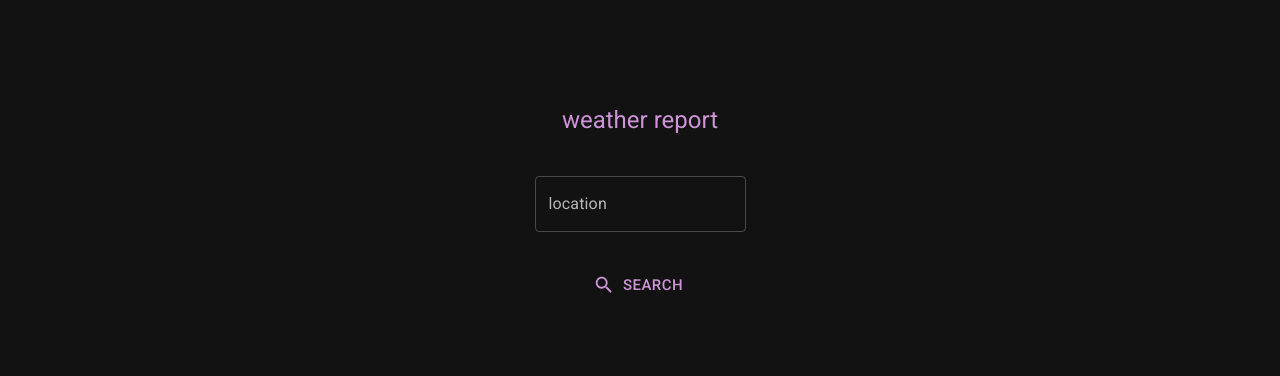
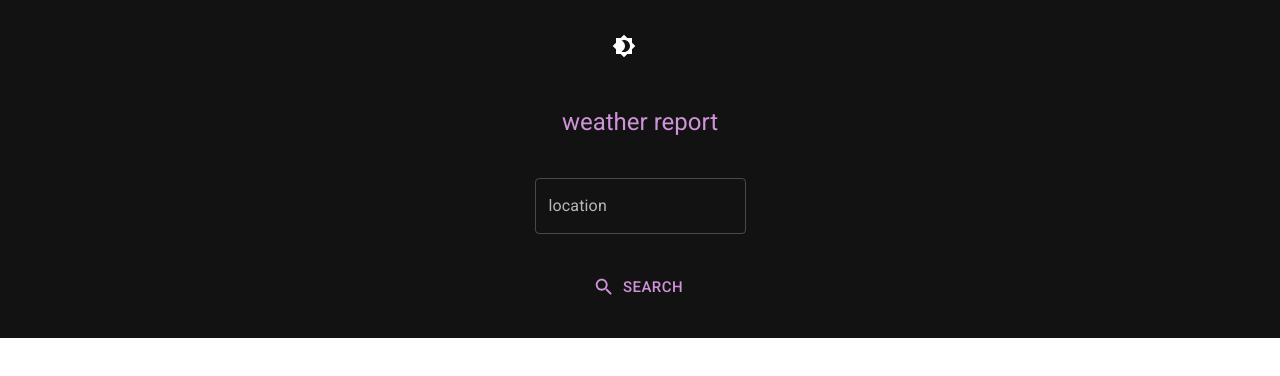
Before and after one commit to Antik88/weather, a React (Create React App) app: page / in a window 1280 px wide. Shown: the top 376 px of the page. Built offline with nearby package versions, Linux system fonts and the light colour scheme.

Commit message:
lightTheme first commit

```diff
--- a/package.json
+++ b/package.json
@@ -14,7 +14,7 @@
     "gh-pages": "^5.0.0",
     "react": "^18.2.0",
     "react-dom": "^18.2.0",
-    "react-scripts": "5.0.1",
+    "react-scripts": "^5.0.1",
     "web-vitals": "^2.1.4"
   },
   "scripts": {
--- a/src/App.js
+++ b/src/App.js
@@ -1,26 +1,48 @@
-import { ThemeProvider, createTheme } from '@mui/material/styles';
-import { Grid, Typography, CssBaseline} from '@mui/material';
+// import { ThemeProvider, createTheme } from '@mui/material/styles';
+// import { Grid, Typography, CssBaseline} from '@mui/material';
+// import Card from './Card';
+
+// const darkTheme = createTheme({
+//   palette: {
+//     mode: 'dark',
+//   },
+// });
+
+import * as React from 'react';
+import IconButton from '@mui/material/IconButton';
+import {useTheme, ThemeProvider, createTheme } from '@mui/material/styles';
+import Brightness4Icon from '@mui/icons-material/Brightness4';
+import Brightness7Icon from '@mui/icons-material/Brightness7';
+import { Grid, Typography, Box} from '@mui/material';
 import Card from './Card';
 
-const darkTheme = createTheme({
-  palette: {
-    mode: 'dark',
-  },
-});
+const ColorModeContext = React.createContext({ toggleColorMode: () => {} });
 
-export default function App() {
+function MainApp() {
+  const theme = useTheme();
+  const colorMode = React.useContext(ColorModeContext);
   return (
-    <ThemeProvider theme={darkTheme}>
-    <CssBaseline />
     <Grid
       container
       alignItems="center"
       direction="column"
       spacing={5}
-      marginTop= "5%"
+      height="100%"
+      sx={{
+        bgcolor: 'background.default',
+        color: 'text.primary',
+      }}
     >
+    <Box
+      marginLeft="0"
+      marginTop="5%"
+    >
+      <IconButton sx={{ ml: 1 }} onClick={colorMode.toggleColorMode} color="inherit">
+        {theme.palette.mode === 'light' ? <Brightness7Icon /> : <Brightness4Icon />}
+      </IconButton>
+    </Box>
       <Grid item>
-        <Typography variant="h5" color="secondary">
+        <Typography variant="h5" color="secondary" align='center'>
           weather report
         </Typography>
       </Grid>
@@ -28,6 +50,35 @@ export default function App() {
         <Card />
       </Grid>
     </Grid>
-    </ThemeProvider>
   );
 }
+
+export default function App() {
+  const [mode, setMode] = React.useState('dark');
+  const colorMode = React.useMemo(
+    () => ({
+      toggleColorMode: () => {
+        setMode((prevMode) => (prevMode === 'dark' ? 'light' : 'dark'));
+      },
+    }),
+    [],
+  );
+
+  const theme = React.useMemo(
+    () =>
+      createTheme({
+        palette: {
+          mode,
+        },
+      }),
+    [mode],
+  );
+
+  return (
+    <ColorModeContext.Provider value={colorMode}>
+      <ThemeProvider theme={theme}>
+        <MainApp />
+      </ThemeProvider>
+    </ColorModeContext.Provider>
+  );
+}
--- a/src/Card.js
+++ b/src/Card.js
@@ -1,6 +1,6 @@
 import SearchIcon from '@mui/icons-material/Search';
 import DeviceThermostatIcon from '@mui/icons-material/DeviceThermostat';
-import { TextField, Grid, Button, Typography} from '@mui/material';
+import {TextField, Grid, Button, Typography} from '@mui/material';
 
 const Card = () => {
     return (
@@ -8,7 +8,6 @@ const Card = () => {
         <TextField
           variant="outlined"
           label="location"
-          fullWidth
           style={{ marginBottom: "2em" }}
           color="secondary"
           id = "city"
@@ -35,7 +34,7 @@ const Card = () => {
 
     function handleSubmit() {
       const APIKey = "603267a347210c31ac96d13bb9596c0a"
-      const city = document.getElementById('city').value;
+      const city= document.getElementById('city').value;
       const result = document.getElementById('result')
       const kurz = document.getElementById('result-kurz')
       const desc = document.getElementById('result-desc')
```
Also changed, not shown: 1 other file (tests, documents, lock files or other folders).
